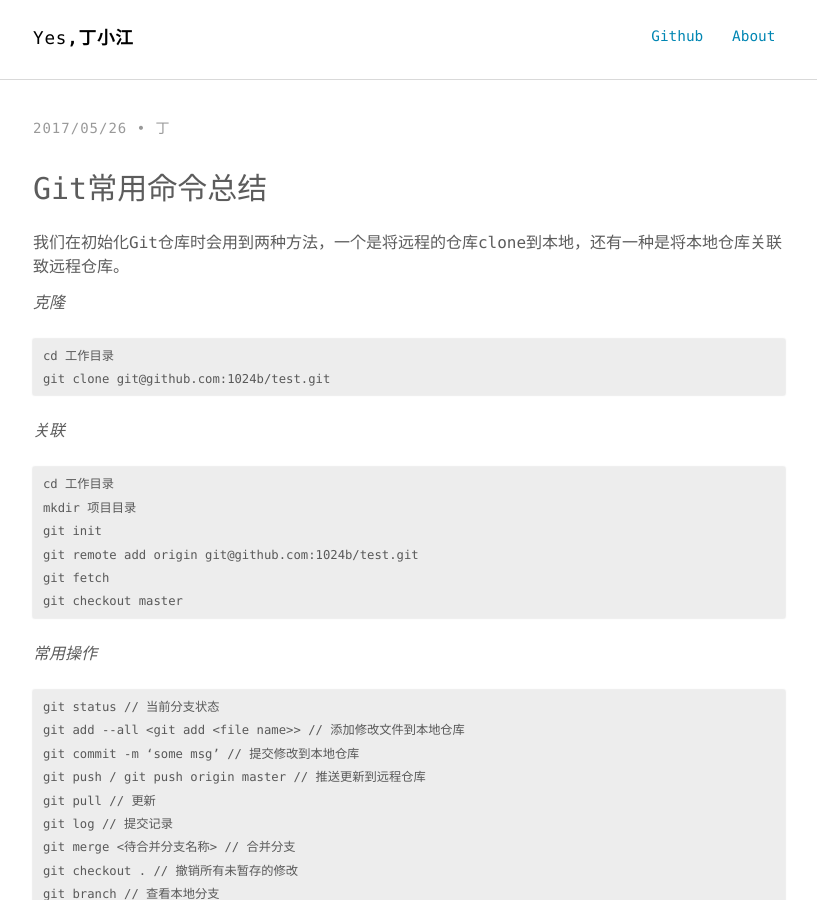
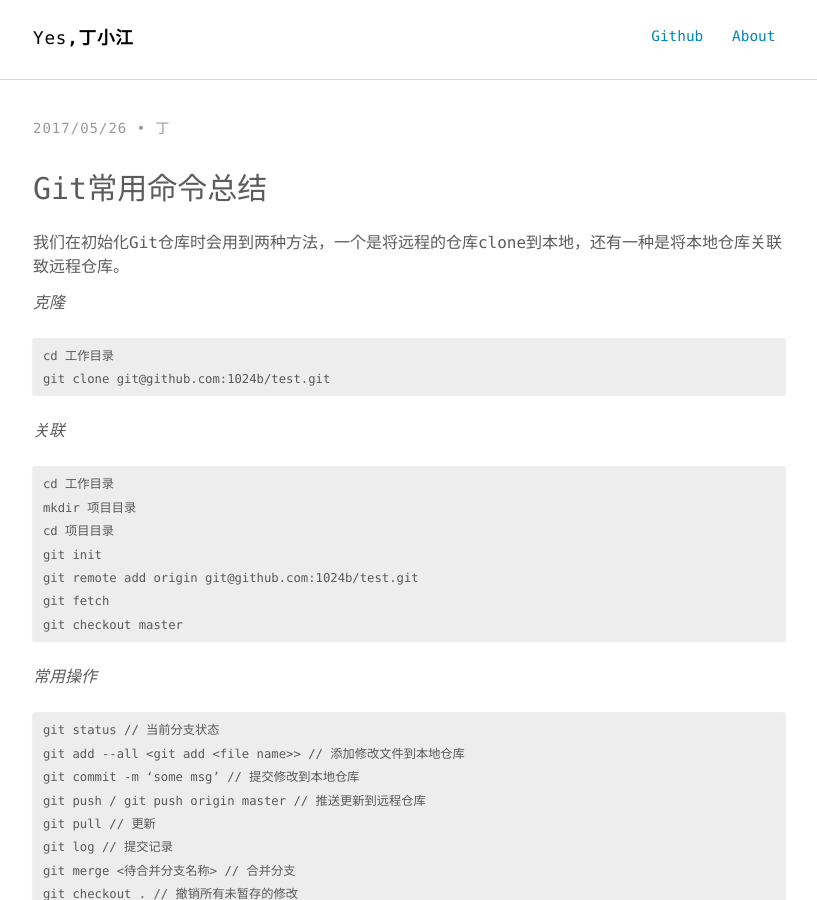
Before and after one commit to engineer-dahe/dahe.github.io, a Jekyll site: the page built from _posts/2017-05-26-git-command-guid.md, in a window 1280 px wide and 900 px high. Shown: the whole window, without its empty margins (231-1048 px from the left). Built offline with Jekyll 4.4.1, drawn with Linux system fonts in a browser that asks for light colours.

Commit message:
撰写博客

````diff
--- a/_posts/2017-05-26-git-command-guid.md
+++ b/_posts/2017-05-26-git-command-guid.md
@@ -18,6 +18,7 @@ git clone git@github.com:1024b/test.git
 ```
 cd 工作目录
 mkdir 项目目录
+cd 项目目录
 git init
 git remote add origin git@github.com:1024b/test.git
 git fetch
````
